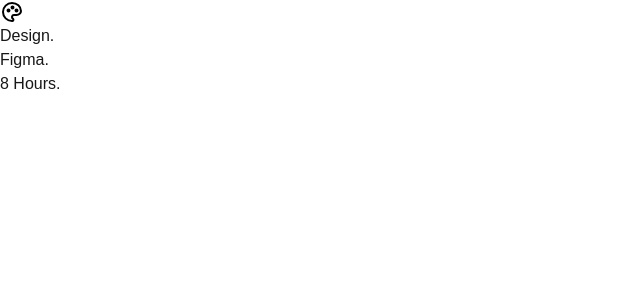
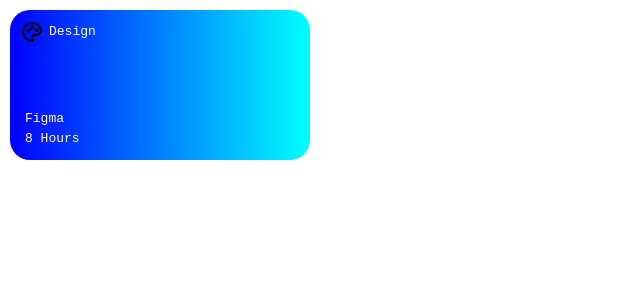
Before and after one commit to yudha-03/FE-CODE-SATRIA-SIB4A-, a Next.js app: page /learn in a window 1280 px wide. Shown: the top 300 px of the page, without its empty margins (0-640 px from the left). Built offline with nearby package versions, Linux system fonts and the light colour scheme.

Commit message:
tambah css

```diff
--- /dev/null
+++ b/app/learn/page.module.css
@@ -0,0 +1,27 @@
+.main_container_1{
+     background: linear-gradient(to right, blue, aqua);
+    padding: 10px;
+    width: 300px;
+    height: 150px;
+    margin: 10px;
+    border-radius: 20px;
+}
+.container_1 {
+    display: flex;
+    gap: 5px;
+    margin-bottom: 65px;
+}
+.container_2 {
+    margin-left: 5px;
+}
+.container_1 p {
+    margin-top: 2px;
+    color: white;
+    font-family: monospace;
+    font-size: 13px
+}
+.container_2 p{
+    color: white;
+    font-family: monospace;
+    font-size: 13px;
+}
--- a/app/learn/page.tsx
+++ b/app/learn/page.tsx
@@ -1,13 +1,14 @@
+import styles from "./page.module.css"
 export default function LearnPage(){
     return(
-        <div>
-            <div>
+        <div className={styles.main_container_1}>
+            <div className={styles.container_1}>
                 <img src="/palette.svg" alt="Design" />
-                <p>Design.</p>
+                <p>Design</p>
             </div>
-            <div>
-                <p>Figma.</p>
-                <p>8 Hours.</p>
+            <div className={styles.container_2}>
+                <p>Figma</p>
+                <p>8 Hours</p>
             </div>
         </div>
     )
```
